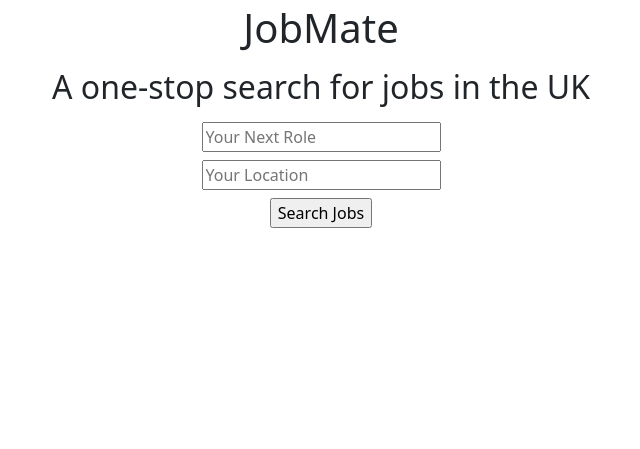
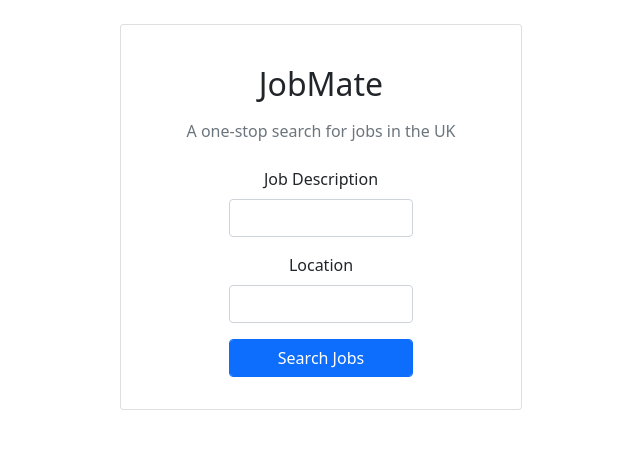
Before and after one commit to Jammos7/jobmate, a Flask app: page / in a window 1280 px wide. Shown: the top 449 px of the page, without its empty margins (319-959 px from the left). Run offline with Flask 2, Linux system fonts and the light colour scheme.

Commit message:
Front end changes

```diff
--- a/src/templates/index.html
+++ b/src/templates/index.html
@@ -7,23 +7,30 @@
     </head>
     <body>
         <title>JobMate UK</title>
-        <div class="d-flex justify-content-center">
-            <h1 class="mt-1">JobMate</h1>
+        <div class="container col-4 my-4">
+        <div class="card">
+            <div class="card-body d-flex flex-column text-center mt-3">
+            <h2 class="mt-2 card-title">JobMate</h2>
+            <p class="mt-2 card-subtitle text-muted">A one-stop search for jobs in the UK</p>
+
+
+        <form method="POST" class="col-6 mx-auto mt-4">
+            <div class="mb-3">
+                <label for="role" class="form-label">Job Description</label>
+                <input type="text" class="form-control" id="role" name="role" value="{{ role }}">
         </div>
-        <div class="d-flex justify-content-center">
-            <h2 class="mt-2">A one-stop search for jobs in the UK</h2>
+        <div class="mb-3">
+            <label for="location" class="form-label">Location</label>
+                <input type="text" class="form-control" name="location" id="location" value="{{ location }}">
+            </div>
+                <div class="mb-3">
+                <button class="btn btn-primary form-control" type="submit">Search Jobs</button>
+                </div>
+        </form>
+    </div>
+</div>
         </div>
-        <form method="POST">
-            <div class="d-flex justify-content-center">
-                <input class="mt-2" type="text" name="role" placeholder="Your Next Role" value="{{ role }}">
-            </div>
-            <div class="d-flex justify-content-center">
-                <input class="mt-2" type="text" name="location" placeholder="Your Location" value="{{ location }}">
-            </div>
-            <div class="d-flex justify-content-center">
-                <input class="mt-2" type="submit" value="Search Jobs">
-            </div>
-        </form>
+        <div class="container my-4">
         <div class="d-flex justify-content-center">
             <h3 class="mt-2">
                 {% if showresults == true %}
@@ -32,7 +39,8 @@
                 {% endif %}
             </h3>
         </div>
-        <div class="container">
+        </div>
+        <div class="container my-4">
             {% for row in data|batch(4) %}
             <div class="row row-cols-4 text-center mb-3">
             {% for card in row %}
```
